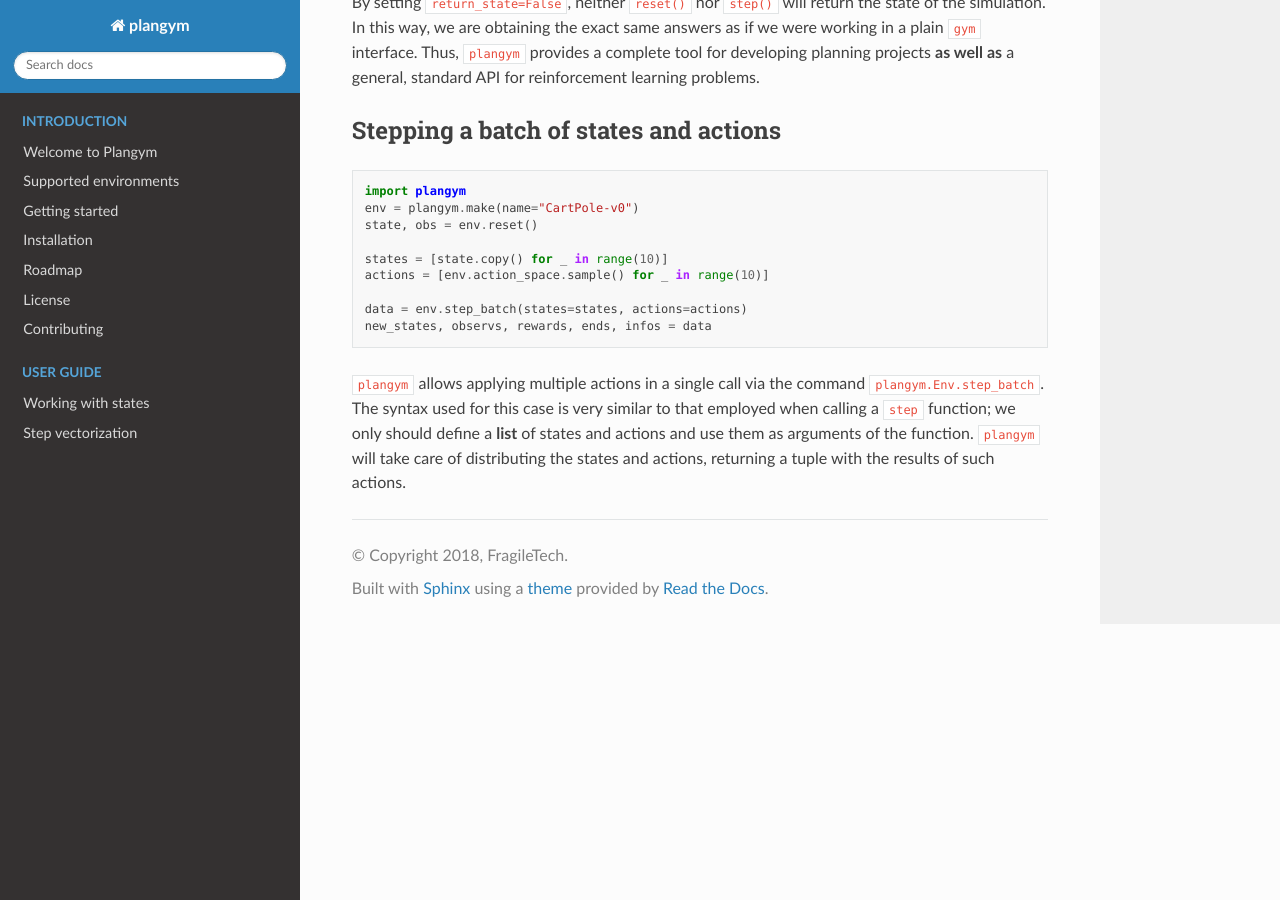
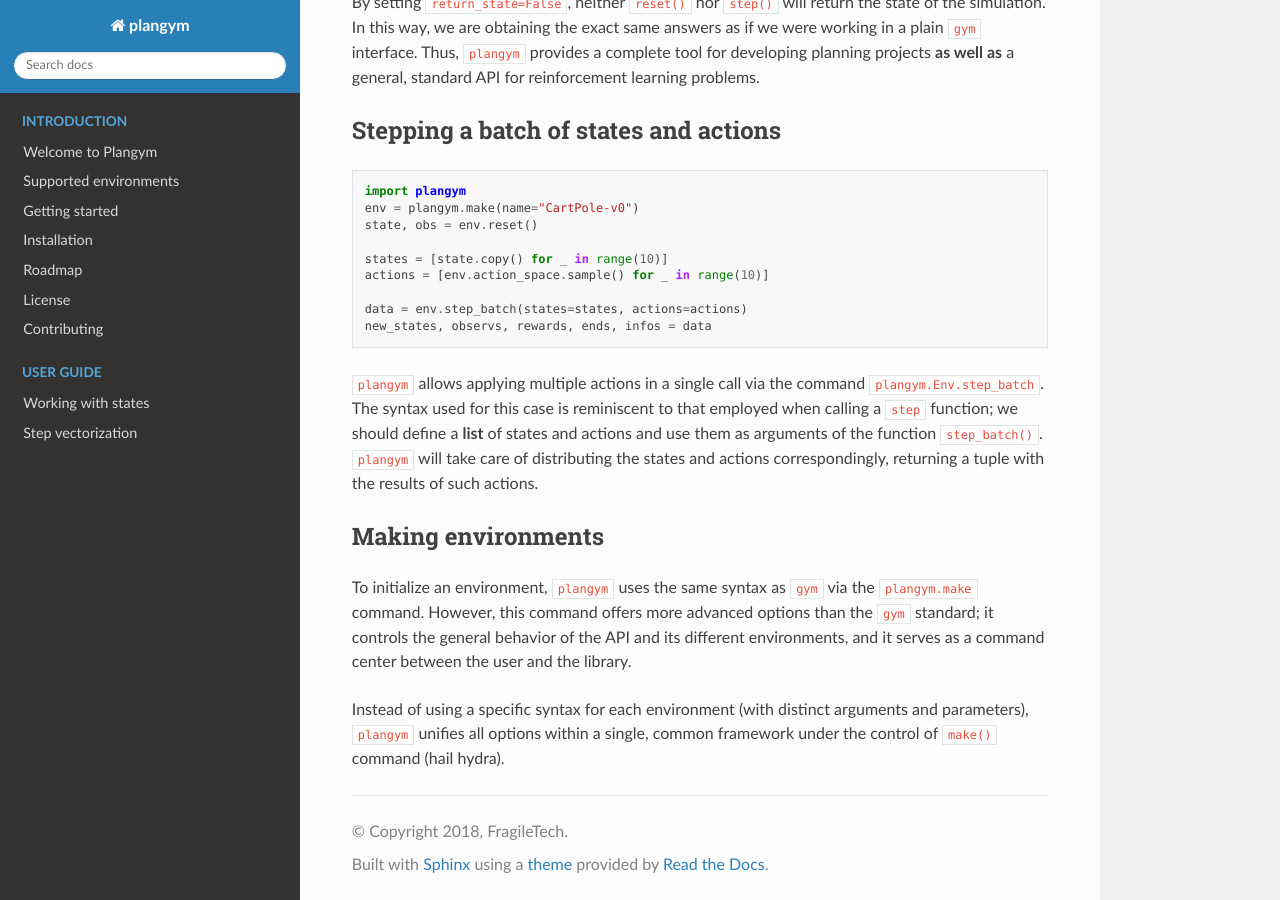
Before and after one commit to FragileTech/plangym, a Sphinx documentation site: the page built from docs/source/notebooks/Tutorial.md, in a window 1280 px wide and 900 px high, scrolled down 1718 px. Built offline with Sphinx 7.4.7 and the Read the Docs theme 2.0.0, drawn with Linux system fonts in a browser that asks for light colours; formulas are drawn with MathJax 3; pages that are not in the unit, such as notebooks, are missing from menus; the version number could not be read and is left out.

Commit message:
Added tutorial.md. Explain basic plangym concepts.
Signed-off-by: VicenteAR <vicente.arjona@hotmail.com>

````diff
--- a/docs/source/notebooks/Tutorial.md
+++ b/docs/source/notebooks/Tutorial.md
@@ -86,6 +86,17 @@ new_states, observs, rewards, ends, infos = data
 ```
 
 `plangym` allows applying multiple actions in a single call via the command `plangym.Env.step_batch`.
-The syntax used for this case is very similar to that employed when calling a `step` function; we only should define
-a __list__ of states and actions and use them as arguments of the function. `plangym` will take care of
-distributing the states and actions, returning a tuple with the results of such actions.
+The syntax used for this case is reminiscent to that employed when calling a `step` function; we should define
+a __list__ of states and actions and use them as arguments of the function `step_batch()`. `plangym` will
+take care of distributing the states and actions correspondingly, returning a tuple with the results
+of such actions.
+
+### Making environments
+
+To initialize an environment, `plangym` uses the same syntax as `gym` via the `plangym.make` command. However,
+this command offers more advanced options than the `gym` standard; it controls the general behavior of the API and
+its different environments, and it serves as a command center between the user and the library.
+
+Instead of using a specific syntax for each environment (with distinct arguments and parameters),
+`plangym` unifies all options within a single, common framework under the control of
+`make()` command (hail hydra).
````
